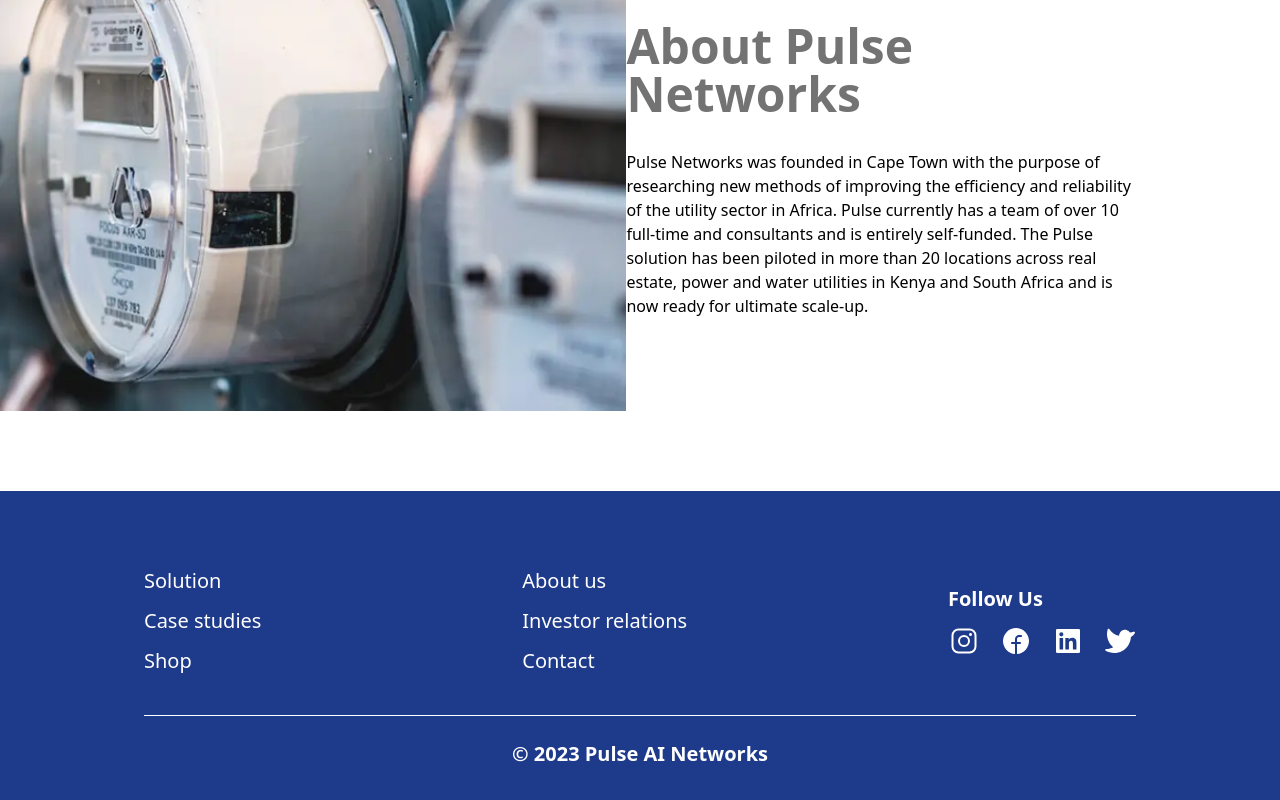
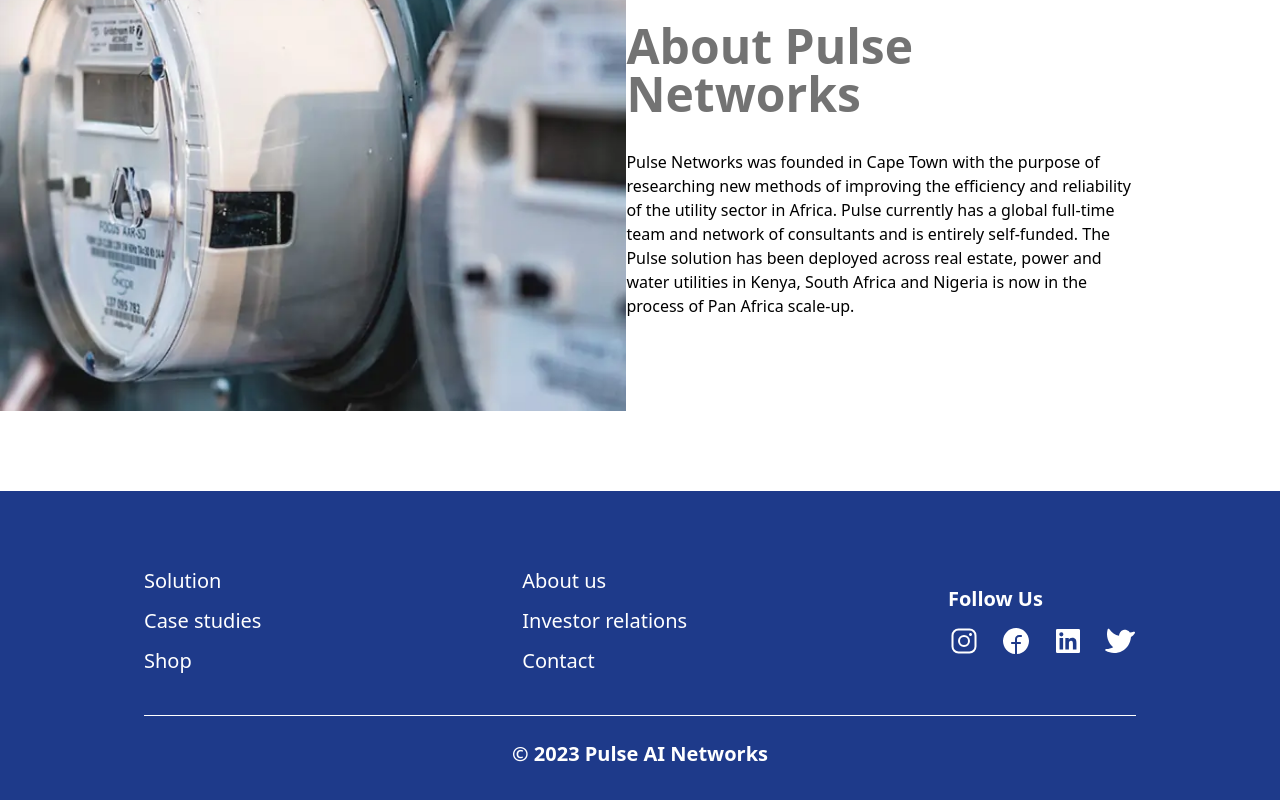
Before and after one commit to PhillipNzau/pulse-network, an Angular app: page /about in a window 1280 px wide. Shown: the part 1408-2208 px from the top of the page. Built offline with nearby package versions, Linux system fonts and the light colour scheme.

Commit message:
about us updated

```diff
--- a/src/app/pages/about/about.component.html
+++ b/src/app/pages/about/about.component.html
@@ -81,11 +81,10 @@
     <p class="text-black">
       Pulse Networks was founded in Cape Town with the purpose of researching
       new methods of improving the efficiency and reliability of the utility
-      sector in Africa. Pulse currently has a team of over 10 full-time and
-      consultants and is entirely self-funded. The Pulse solution has been
-      piloted in more than 20 locations across real estate, power and water
-      utilities in Kenya and South Africa and is now ready for ultimate
-      scale-up.
+      sector in Africa. Pulse currently has a global full-time team and network
+      of consultants and is entirely self-funded. The Pulse solution has been
+      deployed across real estate, power and water utilities in Kenya, South
+      Africa and Nigeria is now in the process of Pan Africa scale-up.
     </p>
   </div>
 </section>
```
